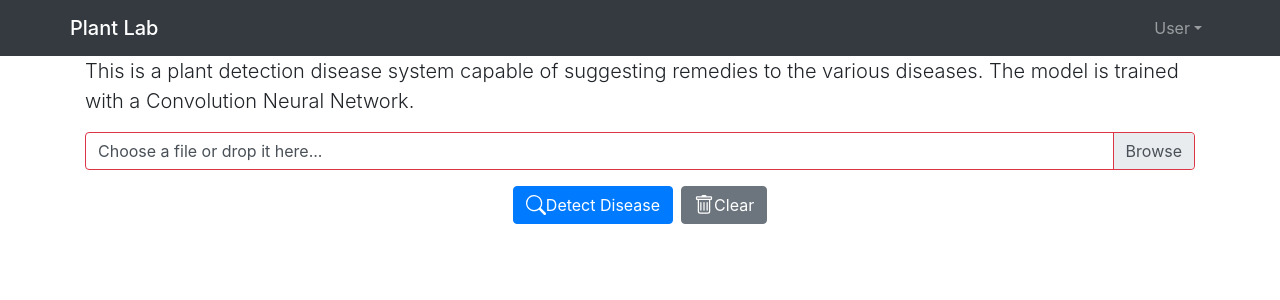
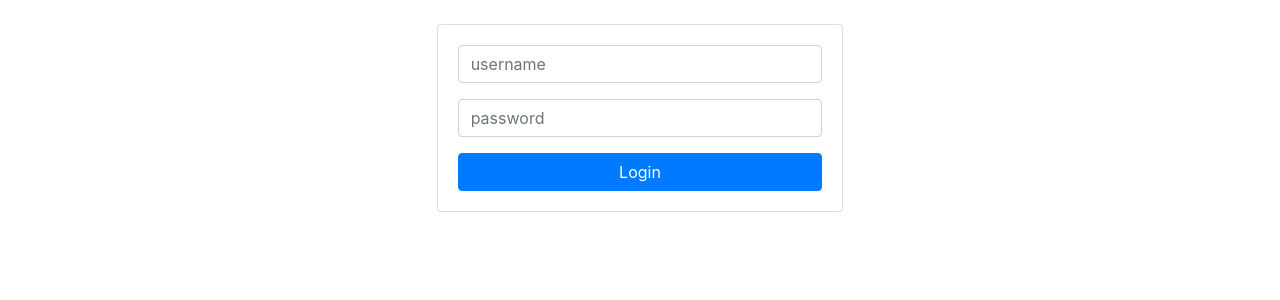
Before and after one commit to KwameKert/plantdiseaseClient, a Vue app: page / in a window 1280 px wide. Shown: the top 300 px of the page. Built offline with nearby package versions, Linux system fonts and the light colour scheme.

Commit message:
login page

```diff
--- a/src/App.vue
+++ b/src/App.vue
@@ -1,23 +1,28 @@
 <template>
   <div id="app" >
-    <Header />
+
+    <Login />
+
+    <!-- <Header />
     <div class="container">
         <p class="lead">This is a plant detection disease system capable of suggesting remedies to the various diseases. The model is trained with a Convolution Neural Network.</p>
         <Plant />
-    </div>
+    </div> -->
   </div>
 </template>
 
 <script>
 //import HelloWorld from './components/HelloWorld.vue'
-import Header from './components/Header';
-import Plant from './components/Plant';
+// import Header from './components/Header';
+// import Plant from './components/Plant';
+import Login from './components/Login';
 
 export default {
   name: 'App',
   components: {
-    Header,
-    Plant
+    // Header,
+    // Plant,
+    Login
   }
 }
 </script>
--- /dev/null
+++ b/src/components/Login.vue
@@ -0,0 +1,32 @@
+<template>
+<div >
+    <div class="row mt-4">
+        <div class="col-md-4 offset-md-4">
+              <div class="card">
+                <div class="card-body">
+                    <form >
+                        <div class="form-group">
+                            <input type="text" class="form-control" placeholder="username">
+                        </div>
+                        <div class="form-group">
+                            <input type="password" class="form-control" placeholder="password">
+                        </div>
+                        <button class="btn btn-primary btn-block">Login</button>
+                    </form>
+                </div>
+        </div>
+        </div>
+    </div>
+
+</div>
+
+</template>
+
+<script>
+export default {
+    name:'Login',
+    methods: {
+
+    }
+}
+</script>
--- a/src/components/Plant.vue
+++ b/src/components/Plant.vue
@@ -13,7 +13,6 @@
                 <b-button variant="primary" class="mr-2" @click.prevent="search"><b-icon-search></b-icon-search>Detect Disease</b-button>
             <b-button variant="secondary"  @click="clearField" ><b-icon-trash></b-icon-trash>Clear</b-button>
             </div>
-
       </div>
 
   </div>
@@ -62,7 +61,6 @@ export default {
             this.file = null
         },
         previewImage: function(event) {
-
             var input = event.target;
             if (input.files && input.files[0]) {
                 var reader = new FileReader();
@@ -82,8 +80,6 @@ export default {
 
         },
         search(){
-
-
             axios.post('http://localhost:5000/', this.plantData ).then(response => {
                 let res = response.data
                 this.response.plant = res.plant
```
